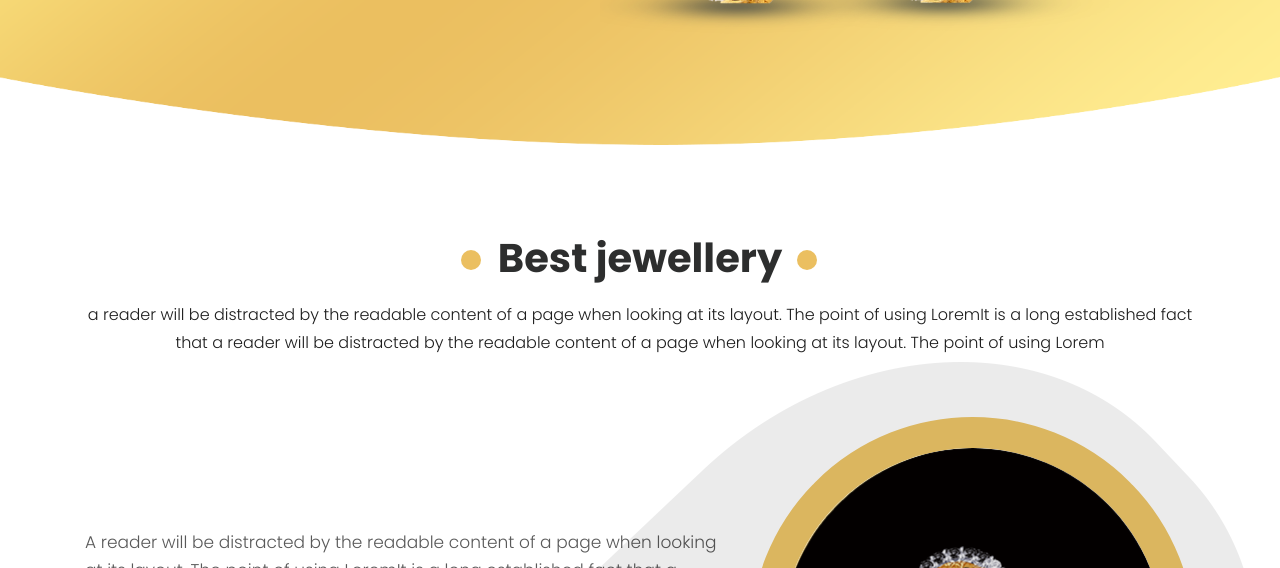
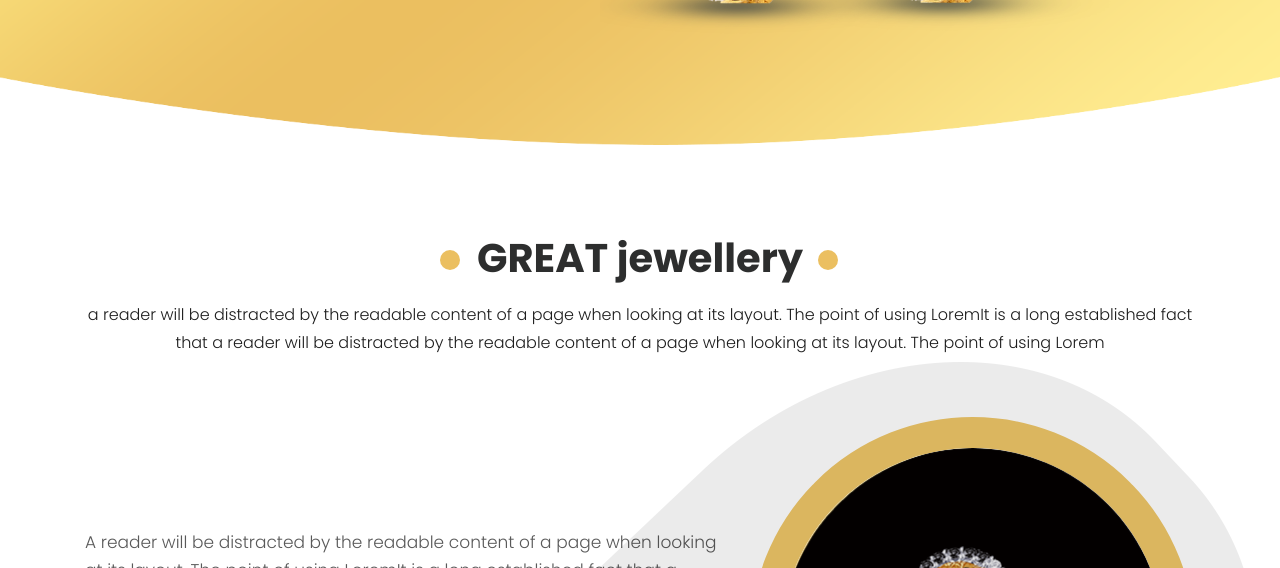
Before and after one commit to pankaj250483/jwellery, a plain HTML site: page index.html in a window 1280 px wide. Shown: the part 532-1100 px from the top of the page. Drawn offline with nearby package versions, Linux system fonts and the light colour scheme.

Commit message:
Update index.html

```diff
--- a/index.html
+++ b/index.html
@@ -102,7 +102,7 @@
             <div class="row">
                <div class="col-md-12">
                   <div class="titlepage">
-                     <h2>Best jewellery</h2>
+                     <h2>GREAT jewellery</h2>
                      <p> a reader will be distracted by the readable content of a page when looking at its layout. The point of using LoremIt is a long established fact that a reader will be distracted by the readable content of a page when looking at its layout. The point of using Lorem</p>
                   </div>
                </div>
```
